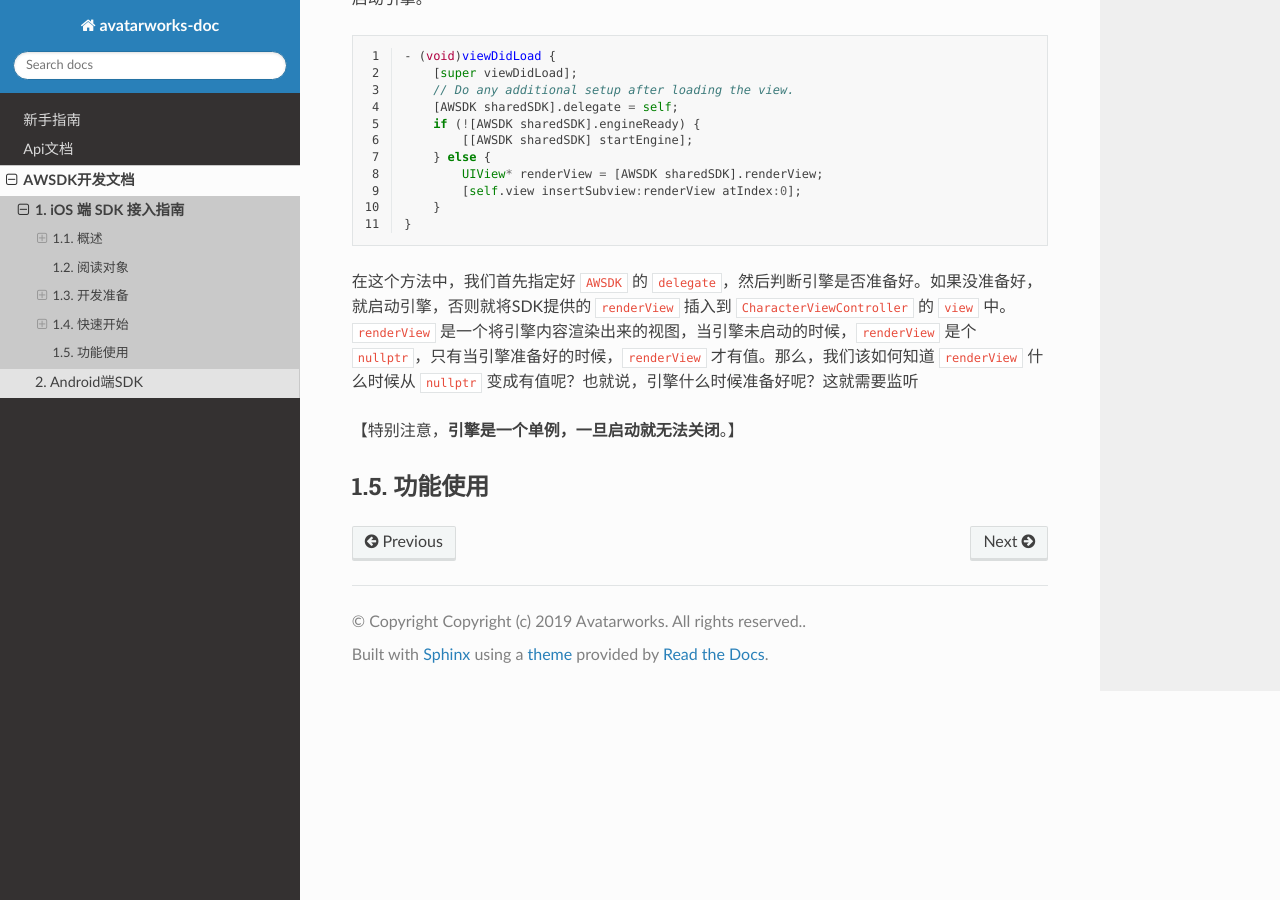
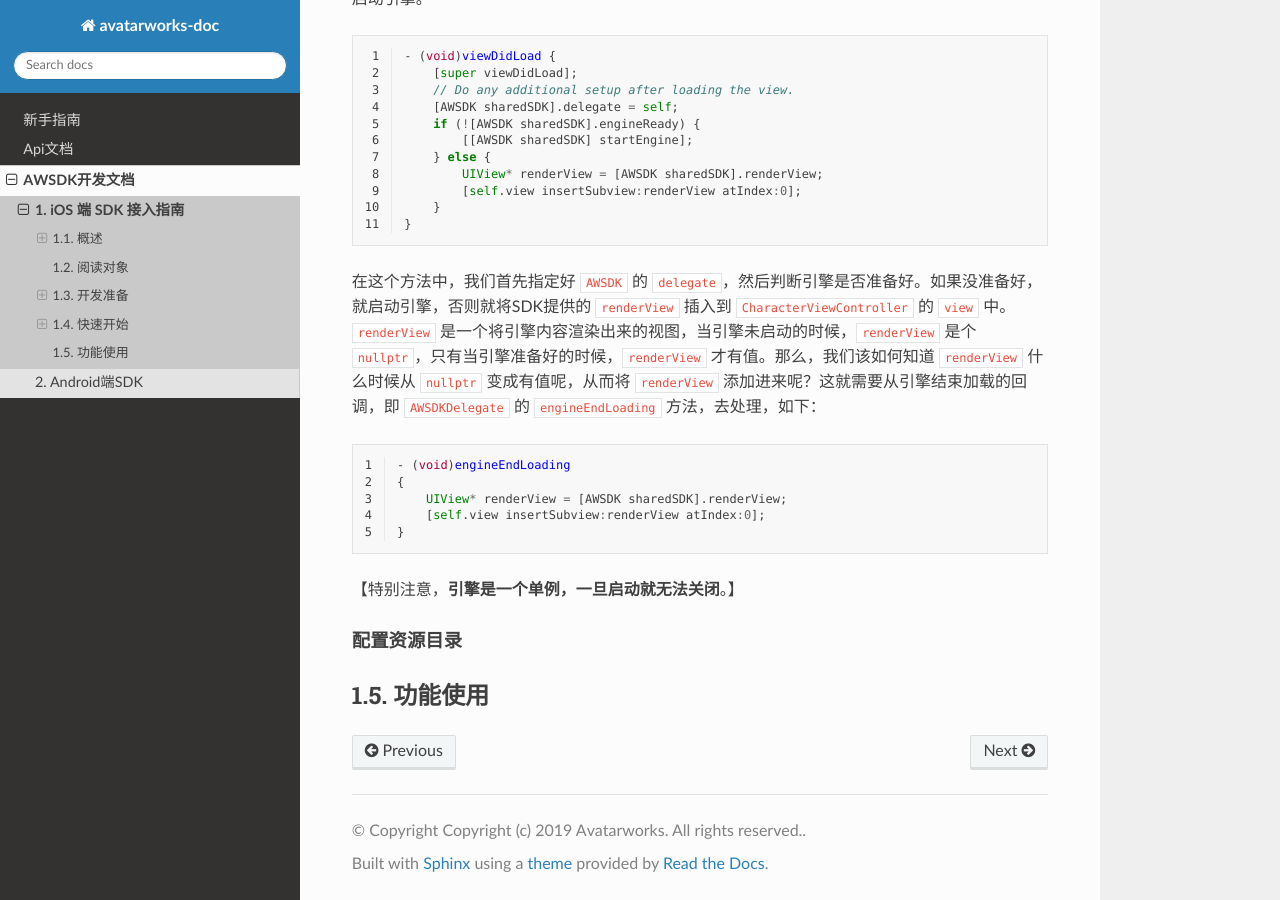
Before and after one commit to avatarworks/doc, a Sphinx documentation site: the page built from source/awsdk/ios.rst, in a window 1280 px wide and 900 px high, scrolled down 4007 px. Built offline with Sphinx 7.4.7 and the Read the Docs theme 2.0.0, drawn with Linux system fonts in a browser that asks for light colours.

Commit message:
Update ios.rst

```diff
--- a/source/awsdk/ios.rst
+++ b/source/awsdk/ios.rst
@@ -142,9 +142,23 @@ SDK需要取得有效的license文件才可以使用，为此，我们可以在
        }
    }
 
-在这个方法中，我们首先指定好 ``AWSDK`` 的 ``delegate``，然后判断引擎是否准备好。如果没准备好，就启动引擎，否则就将SDK提供的 ``renderView`` 插入到 ``CharacterViewController`` 的 ``view`` 中。``renderView`` 是一个将引擎内容渲染出来的视图，当引擎未启动的时候，``renderView`` 是个 ``nullptr``，只有当引擎准备好的时候，``renderView`` 才有值。那么，我们该如何知道 ``renderView`` 什么时候从 ``nullptr`` 变成有值呢？也就说，引擎什么时候准备好呢？这就需要监听
+在这个方法中，我们首先指定好 ``AWSDK`` 的 ``delegate``，然后判断引擎是否准备好。如果没准备好，就启动引擎，否则就将SDK提供的 ``renderView`` 插入到 ``CharacterViewController`` 的 ``view`` 中。``renderView`` 是一个将引擎内容渲染出来的视图，当引擎未启动的时候，``renderView`` 是个 ``nullptr``，只有当引擎准备好的时候，``renderView`` 才有值。那么，我们该如何知道 ``renderView`` 什么时候从 ``nullptr`` 变成有值呢，从而将 ``renderView`` 添加进来呢？这就需要从引擎结束加载的回调，即 ``AWSDKDelegate`` 的 ``engineEndLoading`` 方法，去处理，如下：
+
+.. code-block:: objc
+   :linenos:
+
+   - (void)engineEndLoading
+   {
+       UIView* renderView = [AWSDK sharedSDK].renderView;
+       [self.view insertSubview:renderView atIndex:0];
+   }
 
 【特别注意，**引擎是一个单例，一旦启动就无法关闭**。】
 
+配置资源目录
+^^^^^^^^^
+
+
+
 功能使用
 --------------------
```
